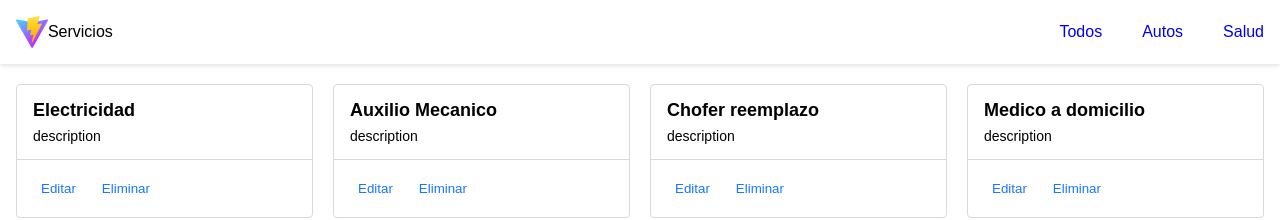
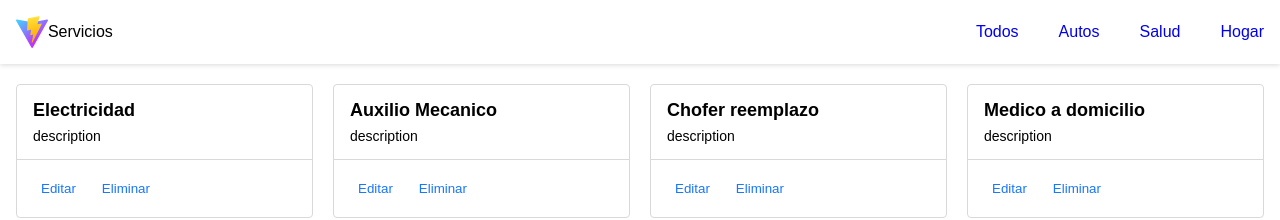
Before and after one commit to Aireck2/solera-challengue, a React (Vite) app: page / in a window 1280 px wide. Shown: the top 220 px of the page. Built offline with nearby package versions, Linux system fonts and the light colour scheme.

Commit message:
feat: upd basics index barrel (#2)

```diff
--- a/src/components/basics/index.ts
+++ b/src/components/basics/index.ts
@@ -1,2 +1,4 @@
 export * from './Button';
 export * from './Card';
+export * from './FormItem';
+export * from './Input';
--- a/src/components/layouts/Navbar/Navbar.tsx
+++ b/src/components/layouts/Navbar/Navbar.tsx
@@ -9,6 +9,7 @@ const menuList: MenuItem[] = [
   { href: "/", label: "Todos" },
   { href: "/cars", label: "Autos" },
   { href: "/health", label: "Salud" },
+  { href: "/home", label: "Hogar" },
 ];
 
 export const Navbar = () => {
```
